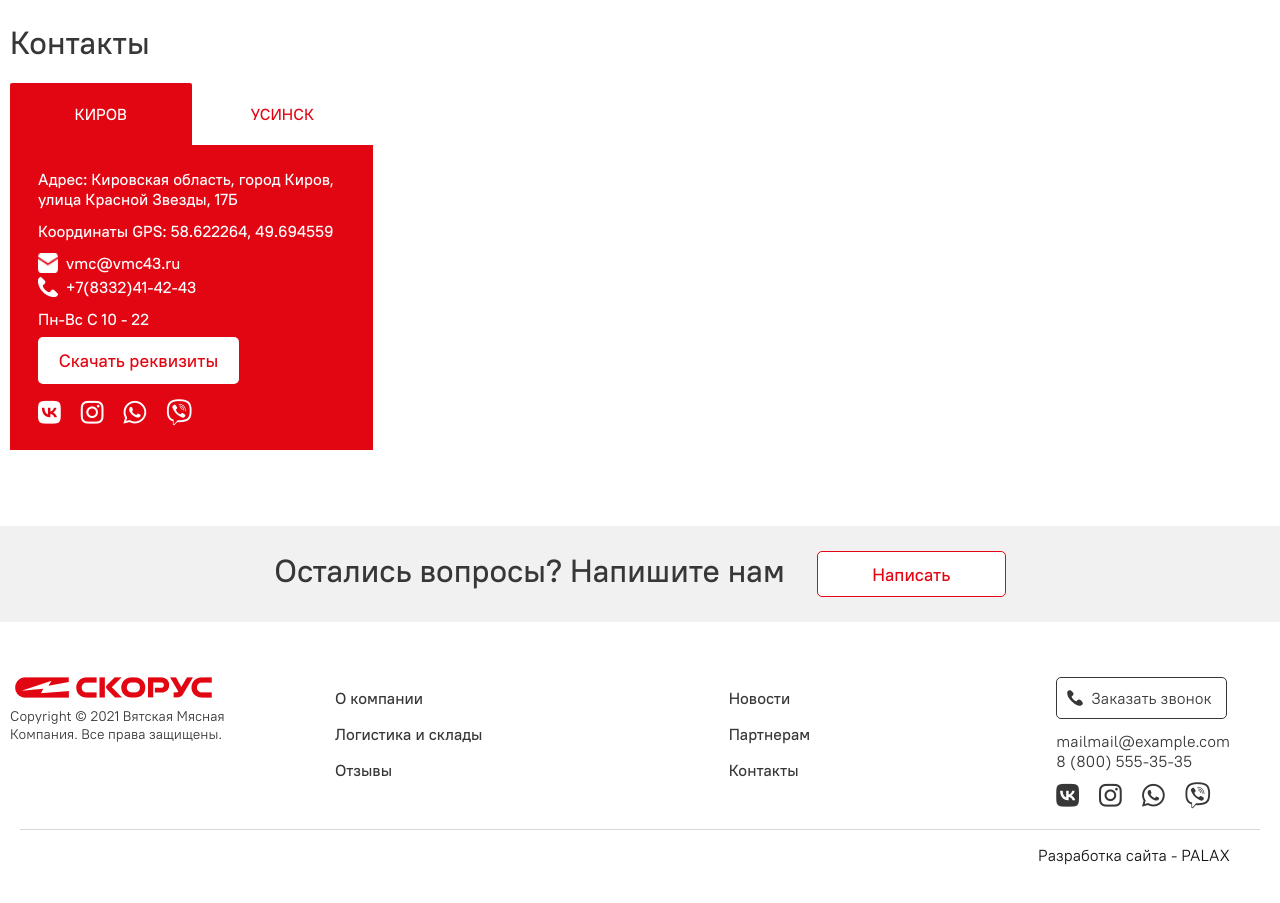
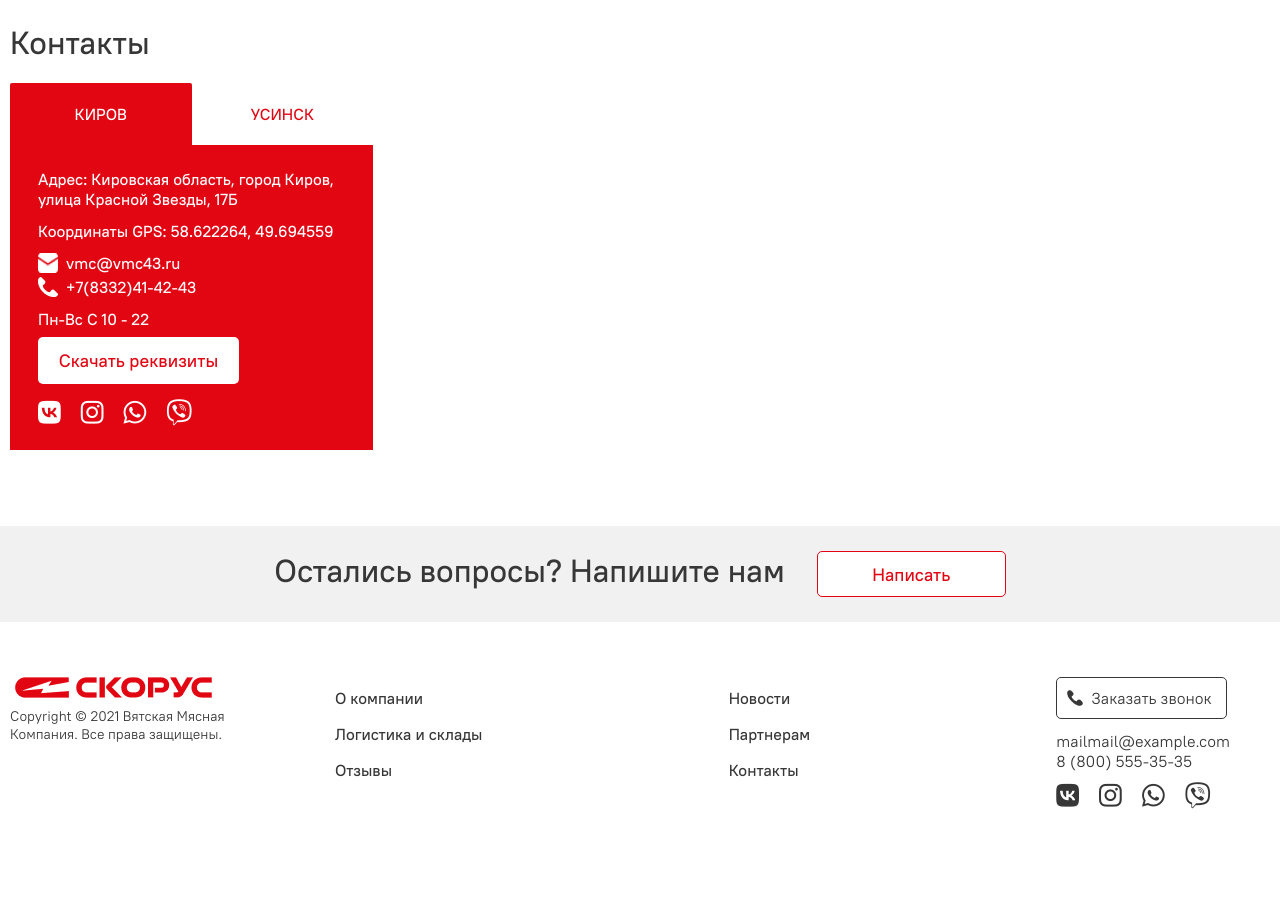
Before and after one commit to emilmamedov/skorus, a plain HTML site: page index.html in a window 1280 px wide. Shown: the part 2231-3134 px from the top of the page. After the commit the page ends 3090 px from the top, so only its background shows below. Drawn offline with Linux system fonts and the light colour scheme.

Commit message:
Update index.html

```diff
--- a/index.html
+++ b/index.html
@@ -640,11 +640,6 @@
                 </div>
             </div>
         </div>
-        <div class="container palax">
-            <div>
-                <a href="https://palax.info" target="_blank" title="Создание, продвижение, обслуживание сайтов">Разработка сайта - PALAX</a>
-            </div>
-        </div>
     </footer>
     <div class="modal catalog_modal" id="modal" style="display: none;">
         <div class="catalog_menu">
```
